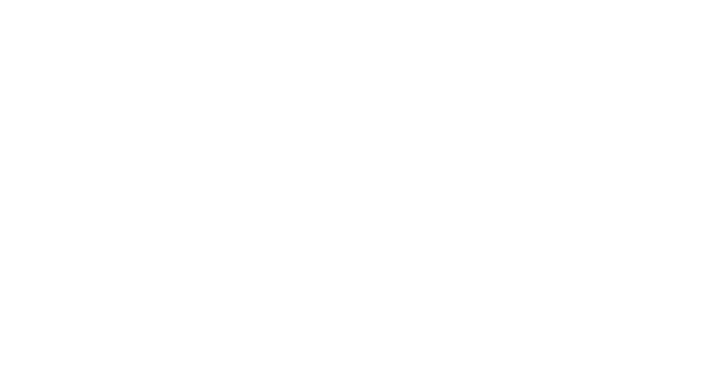
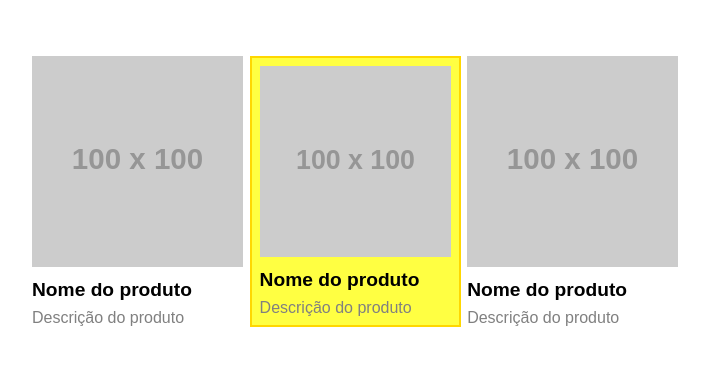
Before and after one commit to besopmac/curso_ebac_frontend, a website: page index.html in a window 1280 px wide. Shown: the whole page, without its empty margins (288-997 px from the left). Drawn offline with Linux system fonts and the light colour scheme; placeholder pictures from the web are drawn by us.

Commit message:
Entrega: Exercício módulo 19

```diff
--- a/index.html
+++ b/index.html
@@ -1,11 +1,35 @@
 <!DOCTYPE html>
-<html lang="en">
+<html lang="pt-BR">
 <head>
   <meta charset="UTF-8">
+  <meta http-equiv="X-UA-Compatible" content="IE=edge">
   <meta name="viewport" content="width=device-width, initial-scale=1.0">
-  <link rel="stylesheet" href="css/main.css">
-  <title>EBAC: Exercício</title>
+  <title>Exercício boas práticas de CSS</title>
+  <link rel="stylesheet" href="./build/styles/main.css">
 </head>
 <body>
+  <div class="produtos">
+    <div class="produtos__produto">
+        <img class="produtos__produto-imagem" src="https://via.placeholder.com/100x100">
+        <h4 class="produtos__produto-nome">Nome do produto</h4>
+        <p class="produtos__produto-descricao">
+            Descrição do produto
+        </p>
+    </div>
+    <div class="produtos__produto produtos__produto em-destaque">
+        <img class="produtos__produto-imagem" src="https://via.placeholder.com/100x100">
+        <h4 class="produtos__produto-nome">Nome do produto</h4>
+        <p class="produtos__produto-descricao">
+            Descrição do produto
+        </p>
+    </div>
+    <div class="produtos__produto">
+        <img class="produtos__produto-imagem" src="https://via.placeholder.com/100x100">
+        <h4 class="produtos__produto-nome">Nome do produto</h4>
+        <p class="produtos__produto-descricao">
+            Descrição do produto
+        </p>
+    </div>
+  </div>
 </body>
 </html>
--- /dev/null
+++ b/src/styles/main.less
@@ -0,0 +1,44 @@
+@margin-produtos: 56px;
+@grid-gap-produtos: 1%;
+@max-width-produtos: 640px;
+
+@colorGray: gray;
+@colorGold: gold;
+@colorYellow: #ffff42;
+
+
+* {
+  margin: 0;
+  padding: 0;
+  font-family: sans-serif;
+}
+
+.produtos {
+  width: 100%;
+  display: grid;
+  max-width: @max-width-produtos;
+  margin: @margin-produtos auto;
+  grid-template-columns: 33% 33% 33%;
+  grid-column-gap: @grid-gap-produtos;
+
+  &__produto {
+    &-imagem {
+      width: 100%;
+    }
+
+    &-nome {
+      font-size: 1.2em;
+      margin: 8px 0;
+    }
+
+    &-descricao {
+      color: @colorGray;
+    }
+  }
+
+  .em-destaque {
+    padding: 8px;
+    border: 2px solid @colorGold;
+    background-color: @colorYellow;
+  }
+}
```
Also changed, not shown: package.json (added, +16 -0 lines), build/styles/main.css (added), css/main.css (deleted), js/main.js (deleted), 1 other file.
